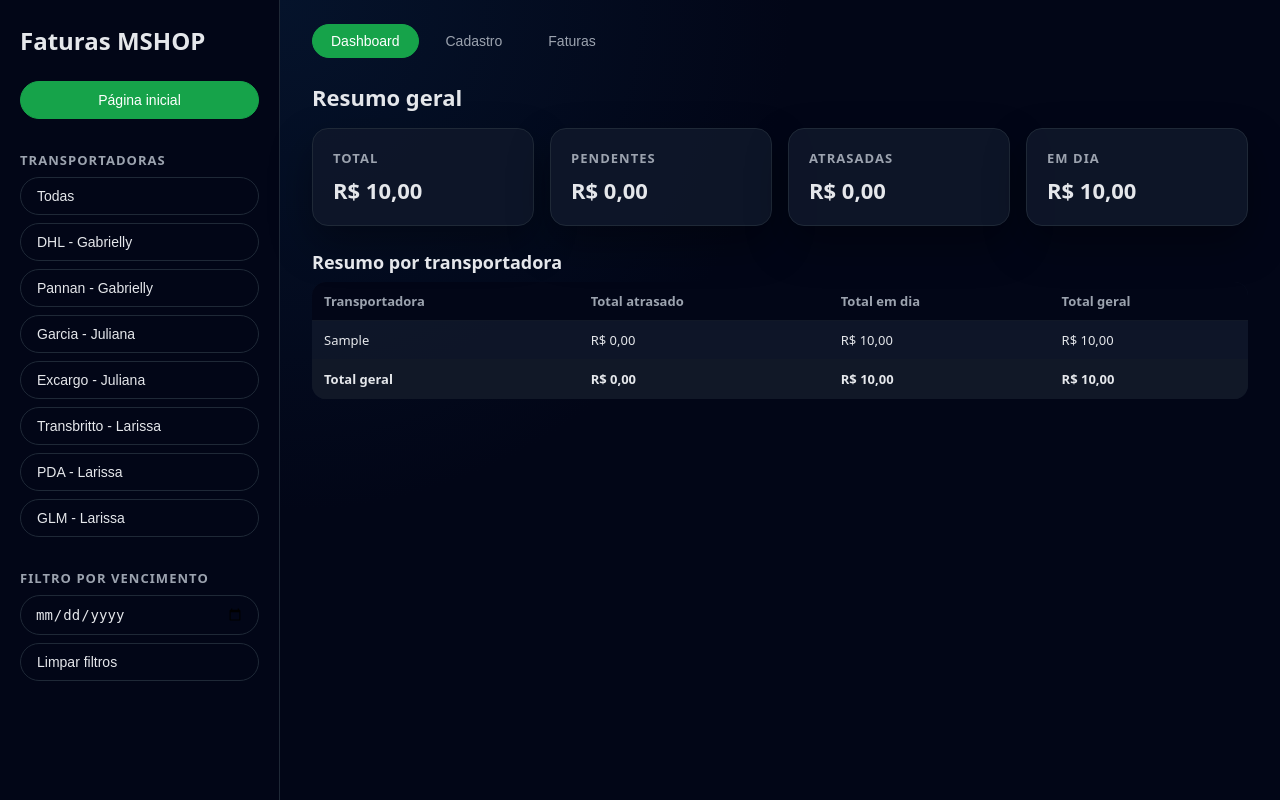
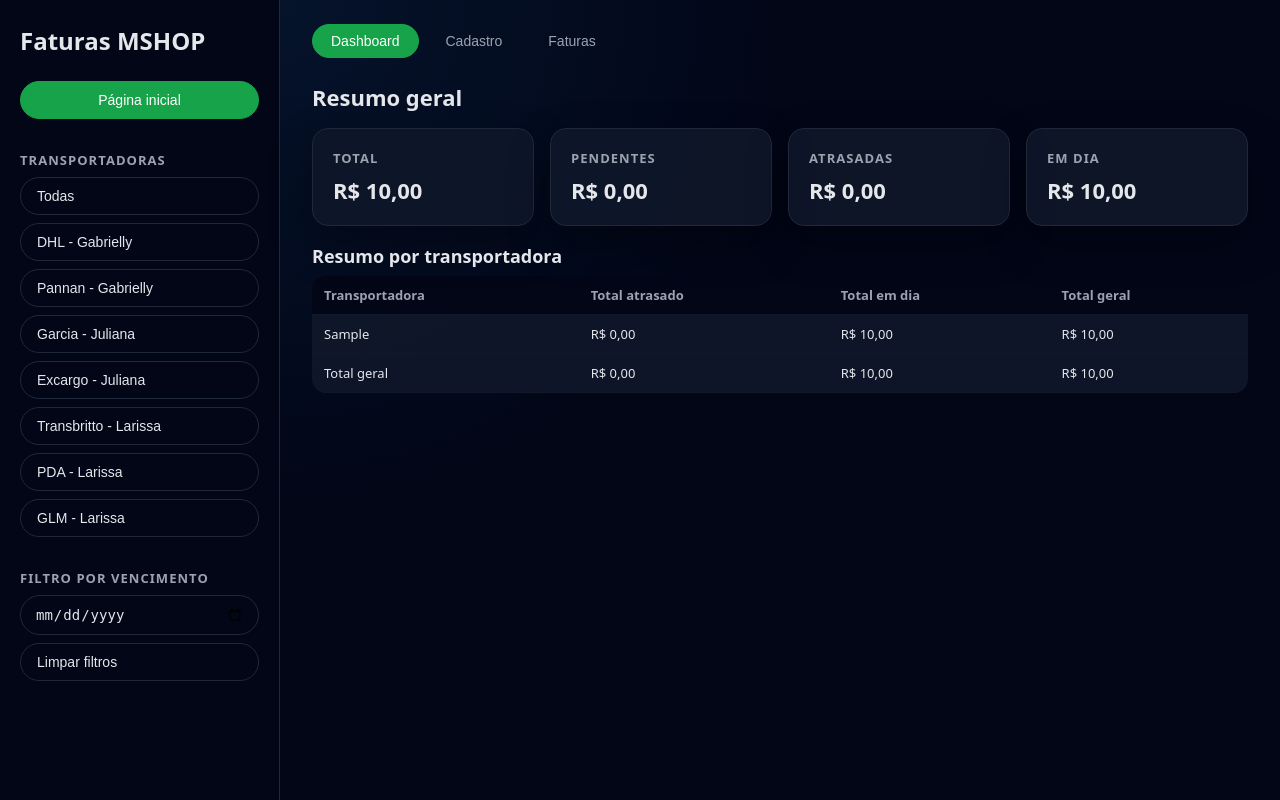
Before and after one commit to abnermayconoli-max/Faturas-MSHOP-, a FastAPI app: page / in a window 1280 px wide. Run offline with FastAPI, Linux system fonts and the light colour scheme; tables that the repository leaves empty hold one stand-in row (values such as "Sample post").

Commit message:
Update styles.css

```diff
--- a/static/styles.css
+++ b/static/styles.css
@@ -230,7 +230,7 @@
 }
 
 button.primary:hover {
-  background: #22c55e;
+ 背景: #22c55e;
   border-color: #22c55e;
 }
 
@@ -268,6 +268,16 @@
   color: #9ca3af;
 }
 
+/* NOVO: select de status no header */
+.field-group select {
+  border-radius: 999px;
+  border: 1px solid #1f2937;
+  background: #020617;
+  color: #e5e7eb;
+  padding: 8px 12px;
+  font-size: 14px;
+}
+
 #buscaNumero {
   min-width: 220px;
   border-radius: 999px;
@@ -294,16 +304,6 @@
 .filtros-actions {
   display: flex;
   gap: 8px;
-}
-
-/* select nos filtros (caso use depois) */
-.field-group select {
-  border-radius: 999px;
-  border: 1px solid #1f2937;
-  background: #020617;
-  color: #e5e7eb;
-  padding: 8px 12px;
-  font-size: 14px;
 }
 
 /* ========== TABELA ========== */
@@ -456,14 +456,3 @@
 #listaAnexos a:hover {
   text-decoration: underline;
 }
-
-/* ========== DASHBOARD - RESUMO POR TRANSPORTADORA ========== */
-
-#dashboardSection .table-section {
-  margin-top: 24px;
-}
-
-.resumo-total-row {
-  background: #111827;
-  font-weight: 600;
-}
```
